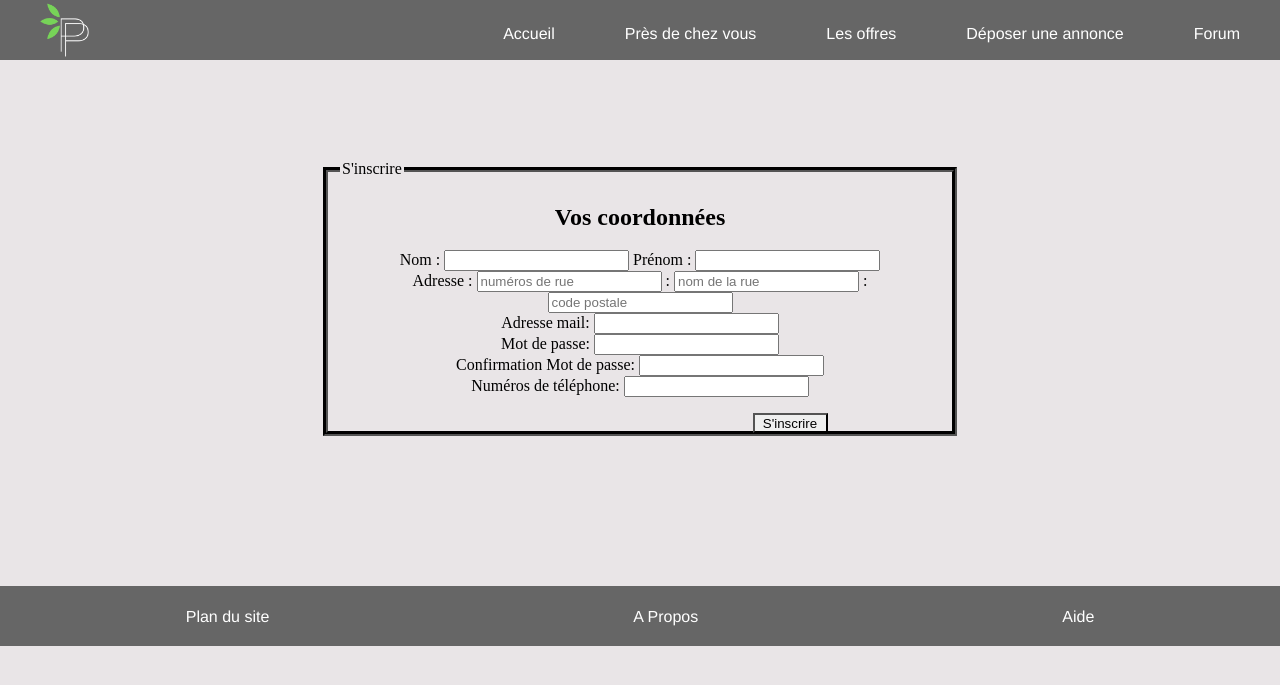
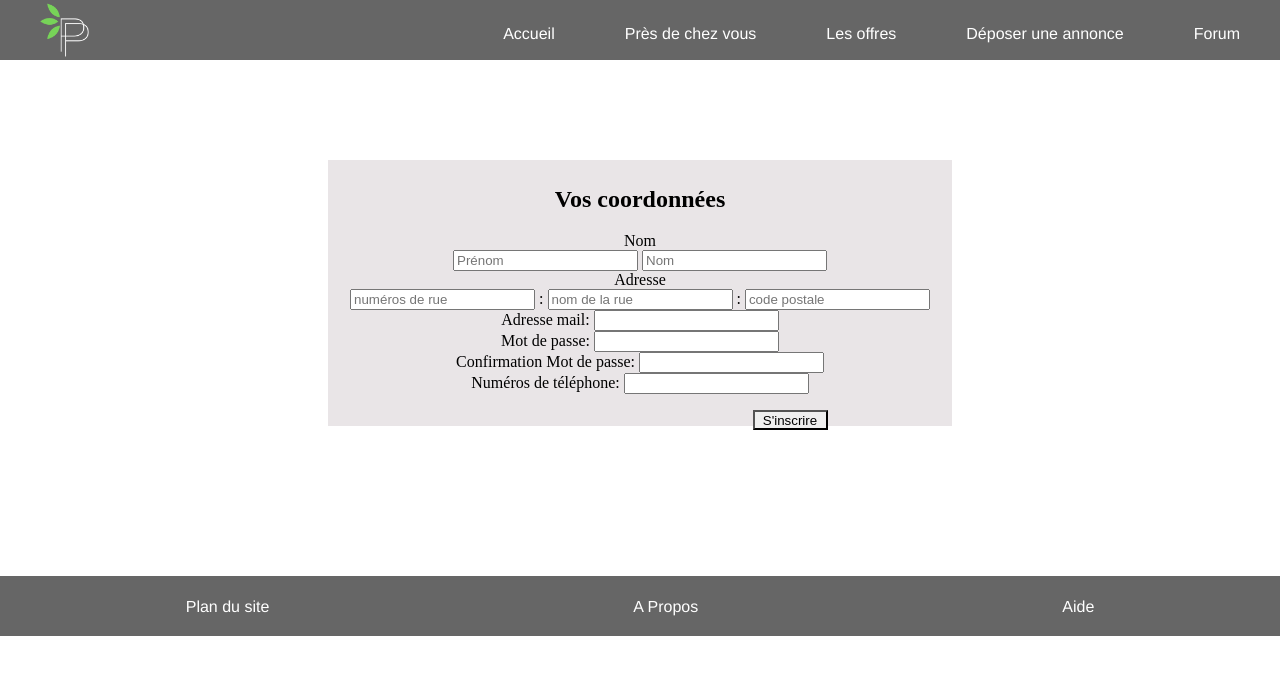
Before and after one commit to williamisep2017/html, a PHP site: page /inscription.html in a window 1280 px wide. Shown: the top 685 px of the page. Run offline with PHP 8.4, Linux system fonts and the light colour scheme.

Commit message:
se connecter OK

```diff
--- a/Index.html
+++ b/Index.html
@@ -42,7 +42,7 @@
 </div>
 
 <div id="inscription-txt">
-					<a href="connexion.html">Se Connecter |  </a>
+					<a href="connexion.html">Se Connecter  | </a>
 					<a href="inscription.html">S'inscrire</a>
 </div>
 
--- a/connexion.css
+++ b/connexion.css
@@ -18,11 +18,11 @@ body{
 
 .zone-connexion{
 	border-width: 0px;
-	background-color:White;
+	background-color:white;
 	z-index: 2;
-	margin-bottom: 650px;
+	margin-bottom: 750px;
 	margin-top: 50px;
-	height: 450px;
+	height: 400px;
 	width: 400px;
 
 	}
--- a/inscription.css
+++ b/inscription.css
@@ -7,7 +7,7 @@ body{
  	margin: 0;
 	padding: 0;
 	margin-bottom: 0px;
-	background-color: #e9e5e7;
+	background-color: white ;
 	/*background-image:url(images/panier_fruits_legumes.jpg);*/
  	background-repeat:no-repeat;
  	background-position: center top;
@@ -60,12 +60,13 @@ body{
 
 
 .zone-inscription{
-	border-width: 5px;
-	border-color: black;
+	background-color: #e9e5e7;
 	margin-bottom: 150px;
 	margin-top: 100px;
 	height: 250px;
 	width: 600px;
+	border-color: white;
+	border-width: 0px;
 
 
 }
--- a/inscription.html
+++ b/inscription.html
@@ -29,13 +29,12 @@
 			<div align="center">
 			<section >
 				 <fieldset class="zone-inscription">
-				 	<legend>S'inscrire</legend>
 				<h1 class = h1-inscription>  Vos coordonnées </h1>
 					<form method ="post" action="traitement.php">
 						<p>
-							<label>Nom</label> : <input id="nom" type="text" name="nom">
-							<label>Prénom</label> : <input id="prénom" type="text" name="prénom"></br>
-							<label>Adresse</label> : <input id="adresse" type="text" name="adresse" placeholder="numéros de rue">
+							<label>Nom</label> </br>  <input id="prénom" type="text" name="prénom" placeholder="Prénom">  <input id="nom" type="text" name="nom" placeholder="Nom"></br>
+
+							<label>Adresse</label> </br> <input id="adresse" type="text" name="adresse" placeholder="numéros de rue">
 							<label></label>: <input id="adresse1" type="text" name="adresse1" placeholder="nom de la rue">
 							<label></label>: <input id="adresse2" type="text" name="adresse2" placeholder="code postale"> </br>
 							<label>Adresse mail</label>: <input id="mail" type="email" name="mail"> </br>
--- a/style.css
+++ b/style.css
@@ -13,9 +13,10 @@ body{
 	margin-bottom: 80px;
 	background-color: #e9e5e7;
 	background-image:url(images/tomate1200x750.jpg);
+	background-size: 94%;
  	background-repeat:no-repeat;
  	background-position: center top;
- 	overflow-X:hidden
+ 	overflow-X:hidden;
 
  }
 .cb{  /* cb qui sert à éviter que le header déscende*/
@@ -94,7 +95,7 @@ label {
 #inscription{ /*/// rectangle orange en haut à droite pour l'inscription et connexion///*/
 
 	margin-top: 10px;
-	margin-left: 1061px;
+	margin-left: 83.2%;
 	position: absolute;
 	z-index: 1;
 }
```
